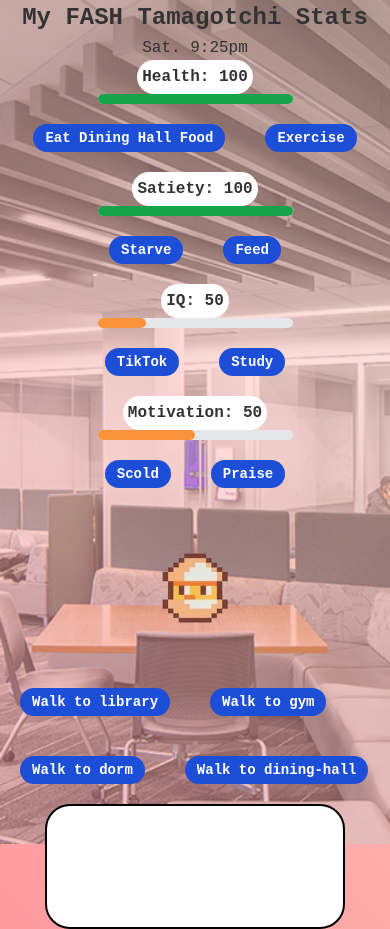
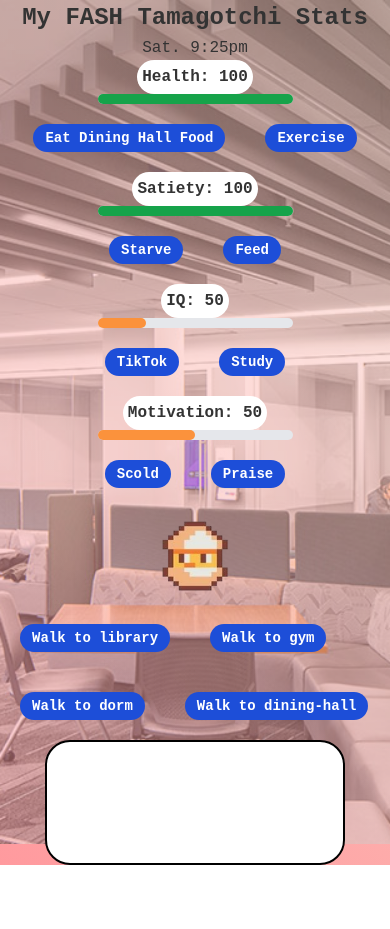
Before and after one commit to CS-396-Web-Dev/final-project-fash, a Next.js app: page / in a window 390 px wide. After the commit the page ends 865 px from the top, so only its background shows below. Built offline with nearby package versions, Linux system fonts and the light colour scheme.

Commit message:
made character size responsive to viewport

```diff
--- a/app/components/DisplayCharacter.tsx
+++ b/app/components/DisplayCharacter.tsx
@@ -42,11 +42,12 @@ export default function displayCharacter() {
 //     }, [health]);
 
   return (
-    <div className="inline-block m-10 z-0">
+    <div className="inline-block m-2 z-0">
         <img
           src={`character_health${tempHealth}_iq${tempIQ}.png`}
           alt="my image"
-          className="w-20 h-20"
+          // className="w-20 h-20"
+          className="w-20 h-20 md:w-30 md:h-30 lg:w-40 lg:h-40"   // responsive character size
         />
     </div>
   );
```
